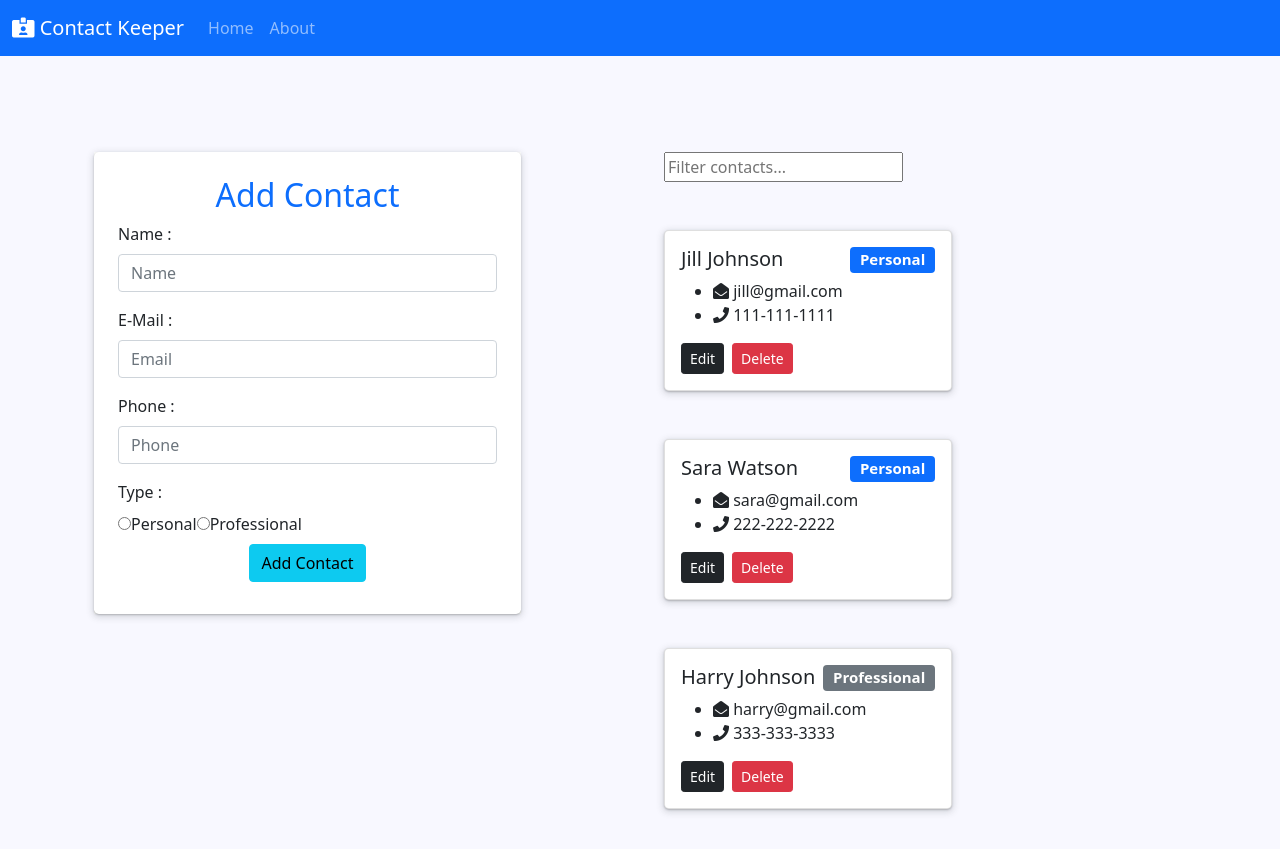
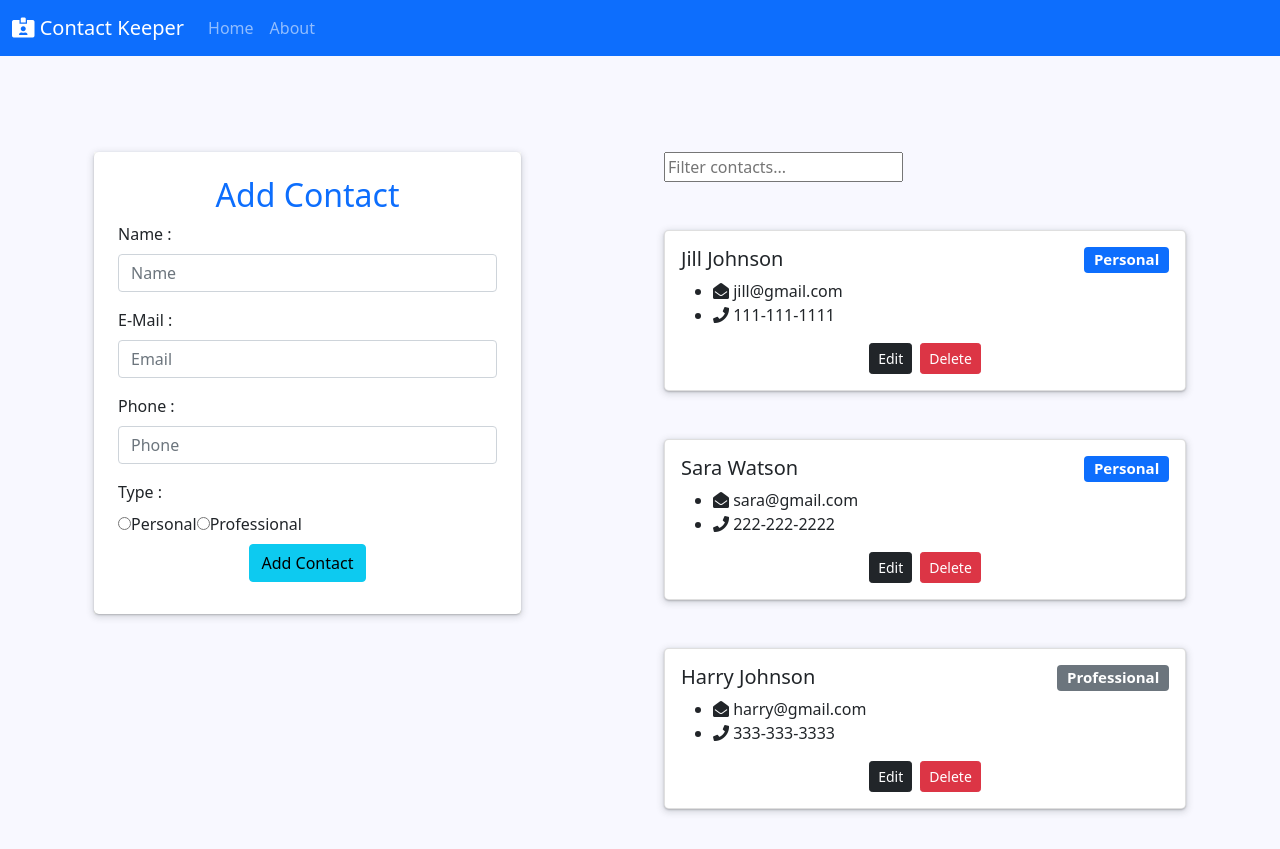
Before and after one commit to Linkinlog/contact-keeper, a React (Create React App) app in the folder client/: page / in a window 1280 px wide. Built offline with nearby package versions, Linux system fonts and the light colour scheme.

Commit message:
changed styling on contact card

```diff
--- a/client/src/components/contacts/ContactItem.js
+++ b/client/src/components/contacts/ContactItem.js
@@ -8,7 +8,7 @@ export const ContactItem = ({ contact }) => {
 	const { id, name, email, phone, type } = contact;
 	return (
 		<div>
-			<div className='card rounded-3 contact hotBorder mt-5' style={{width:'18rem'}}>
+			<div className='card rounded-3 contact hotBorder mt-5'>
 				<div className='card-body'>
 					<h5 className='card-title'>
 						{name} <span style={{float : 'right'}}  className={'badge ' + (type === 'professional' ? 'bg-secondary' : 'bg-primary')}>{type.charAt(0).toUpperCase() + type.slice(1)}</span>
@@ -21,7 +21,7 @@ export const ContactItem = ({ contact }) => {
 							<i  className="fa fa-phone" aria-hidden="true" />{' '}{phone}
 						</li>)}
 					</ul>
-					<div className="d-grid gap- d-md-block">
+					<div className="d-grid text-center d-md-block">
 						<button onClick={() => setCurrent(contact)} className="btn btn-dark btn-sm">Edit</button>
 						<button onClick={() => deleteContact(id)} className="btn btn-danger btn-sm ms-2">Delete</button>
 					</div>
```
